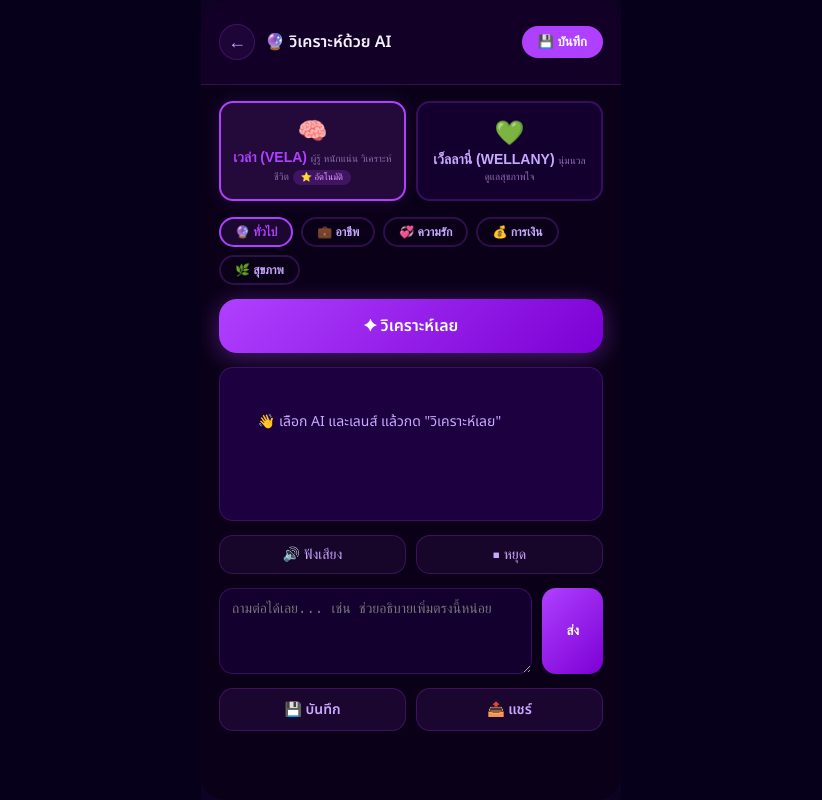
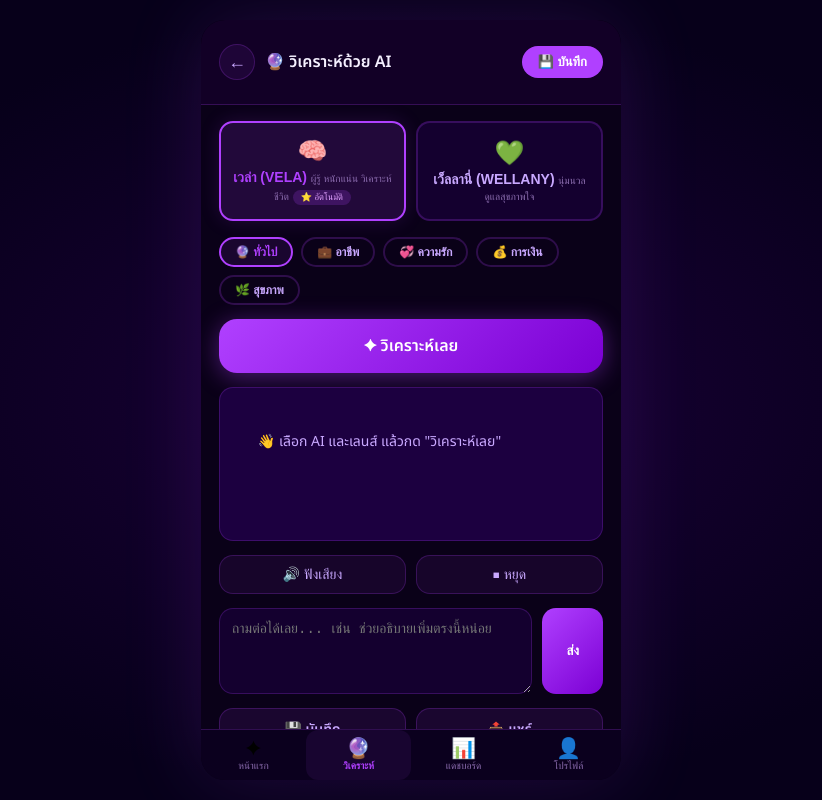
Before and after one commit to duriankab-dot/Astro, a website: page analysis.html in a window 1280 px wide. Shown: the whole page, without its empty margins (229-1051 px from the left). Drawn offline with nearby package versions, Linux system fonts and the light colour scheme; files that its build step writes are made by us from their sources.

Commit message:
Add files via upload

```diff
--- a/analysis.html
+++ b/analysis.html
@@ -29,23 +29,23 @@
     --fn:"Noto Sans Thai","Inter",-apple-system,sans-serif;
     --r1:10px;--r2:14px;--r3:18px;
   }
-  html,body{height:100%;margin:0}
-  body{min-height:100vh;background:var(--bg);font-family:var(--fn);color:var(--tx);-webkit-font-smoothing:antialiased}
-  #app{width:100%;max-width:430px;min-height:100vh;margin:0 auto;background:var(--bg);position:relative;overflow:hidden;box-shadow:0 0 80px rgba(176,64,255,.15)}
+  html,body{height:100%;margin:0;overflow:hidden}
+  body{height:100vh;background:var(--bg);font-family:var(--fn);color:var(--tx);-webkit-font-smoothing:antialiased}
+  #app{width:100%;max-width:430px;height:100vh;margin:0 auto;background:var(--bg);position:relative;overflow:hidden;display:flex;flex-direction:column;box-shadow:0 0 80px rgba(176,64,255,.15)}
   @media(min-width:600px){
-    html,body{overflow:hidden;display:flex;align-items:center;justify-content:center;background:#07001A}
-    #app{width:390px!important;max-width:390px!important;height:100vh;overflow:hidden}
+    body{display:flex;align-items:center;justify-content:center;background:#07001A}
+    #app{width:390px!important;max-width:390px!important}
   }
   @media(min-width:900px){
     body{background:radial-gradient(ellipse at center,#1A0038 0%,#07001A 70%)}
     #app{width:420px!important;max-width:420px!important;height:95vh;max-height:900px;border-radius:24px}
   }
-  .sb{flex:1;overflow-y:auto;-webkit-overflow-scrolling:touch;padding-bottom:90px}
+  .sb{flex:1;overflow-y:auto;overflow-x:hidden;-webkit-overflow-scrolling:touch;padding-bottom:90px}
   .tb{display:flex;align-items:center;padding:14px 18px;background:rgba(19,0,40,.95);backdrop-filter:blur(12px);border-bottom:1px solid var(--border);gap:10px;min-height:56px;flex-shrink:0}
   .bk-btn{width:36px;height:36px;border-radius:50%;border:1px solid var(--border);background:rgba(176,64,255,.08);cursor:pointer;font-size:18px;display:flex;align-items:center;justify-content:center;flex-shrink:0;color:var(--tx2)}
   .tb-t{flex:1;font-weight:600;font-size:16px;color:var(--tx)}
   .tb-act{padding:8px 16px;border-radius:20px;border:none;background:var(--gold);color:#fff;font-size:13px;font-weight:700;cursor:pointer}
-  .bnav{display:flex;background:rgba(13,0,32,.92);backdrop-filter:blur(16px);border-top:1px solid var(--border);padding-bottom:env(safe-area-inset-bottom,4px);width:100%}
+  .bnav{display:flex;background:rgba(13,0,32,.92);backdrop-filter:blur(16px);border-top:1px solid var(--border);flex-shrink:0;padding-bottom:env(safe-area-inset-bottom,4px);width:100%}
   .bni{flex:1;display:flex;flex-direction:column;align-items:center;justify-content:center;padding:8px 4px;cursor:pointer;border:none;background:none;gap:2px;transition:all .15s}
   .bni span:first-child{font-size:20px;line-height:1}
   .bni span:last-child{font-size:10px;font-weight:500;color:var(--tx3)}
```
